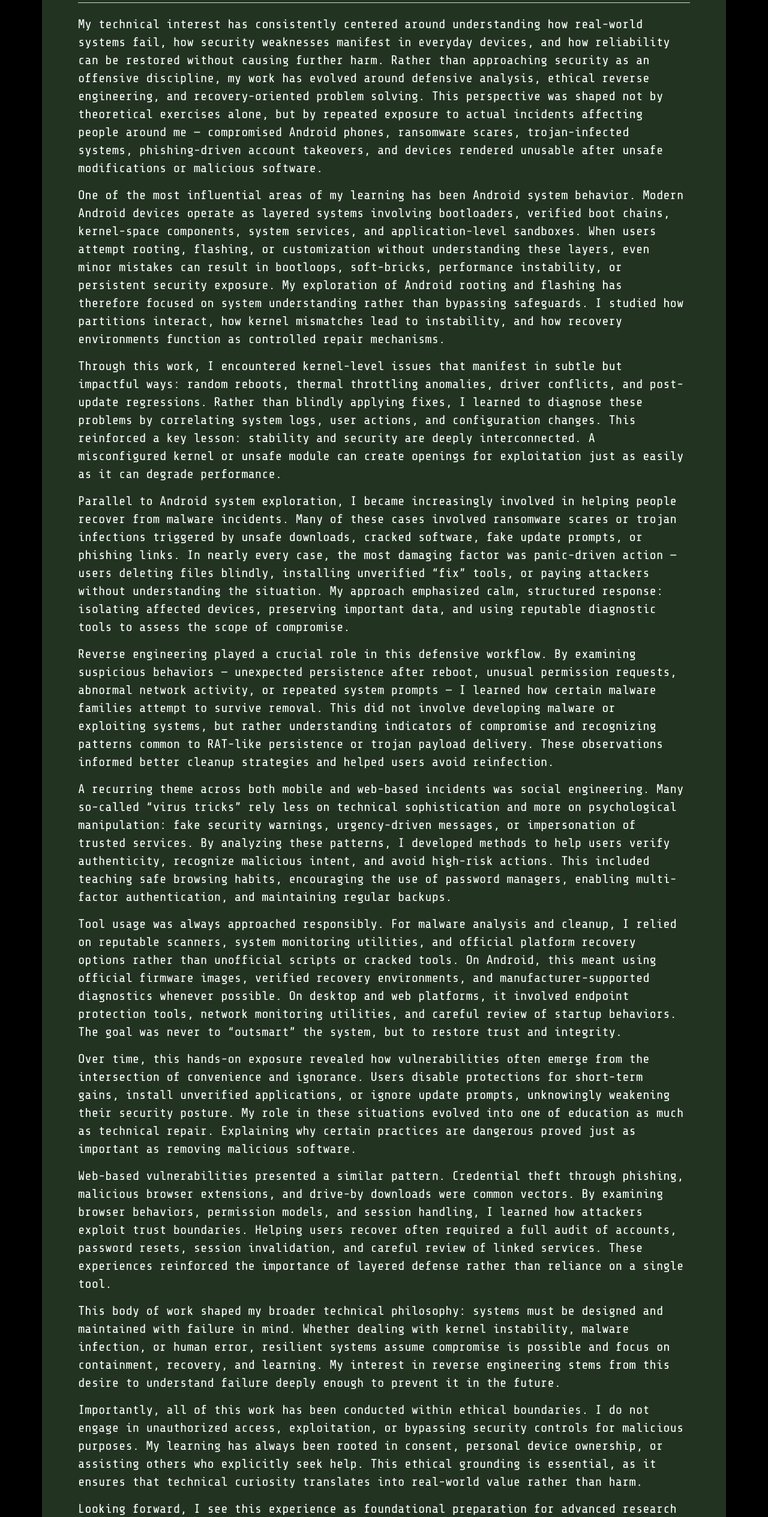
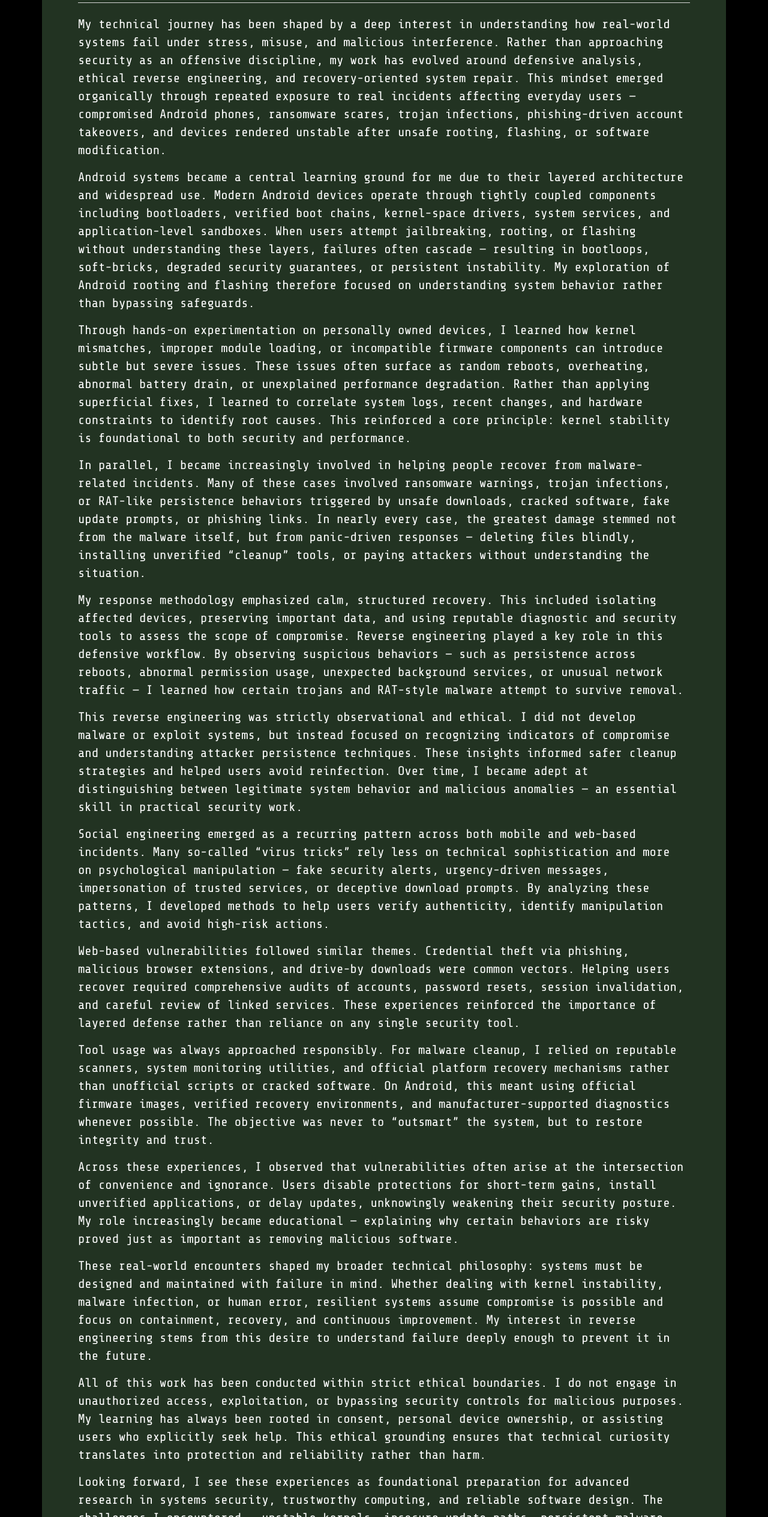
Before and after one commit to excel16061/SYED-OMER-ALI, a plain HTML site: page hack_cv/hack_cv.html in a window 1280 px wide. Shown: the part 271-2800 px from the top of the page at 60% size. Drawn offline with nearby package versions, Linux system fonts and the light colour scheme.

Commit message:
Revise technical narrative and update stylesnew

```diff
--- a/hack_cv/hack_cv.html
+++ b/hack_cv/hack_cv.html
@@ -2,126 +2,202 @@
 <html lang="en">
 <head>
   <meta charset="UTF-8">
-  <title>Security, Systems & Reverse Engineering – Technical Narrative</title>
+  <title>Security, Systems & Reverse Engineering</title>
 
+  <!-- Bootstrap & Fonts -->
   <link rel="stylesheet" href="https://cdnjs.cloudflare.com/ajax/libs/twitter-bootstrap/3.3.7/css/bootstrap.min.css">
-  <link rel="stylesheet" href="https://cdnjs.cloudflare.com/ajax/libs/font-awesome/4.7.0/css/font-awesome.min.css">
-  <link rel="stylesheet" href="./style.css">
   <link href="https://fonts.googleapis.com/css?family=Share+Tech+Mono" rel="stylesheet">
+
+  <!-- ✅ YOUR CSS (added exactly, no changes) -->
+  <style>
+    *{
+      margin: 0;
+      padding: 0;
+    }
+
+    body {
+      background: black;
+      font-family: 'Share Tech Mono', monospace;
+    }
+
+    .navbar {
+      background-color: #232;
+      font-size:20px;
+      color: white;
+      position: fixed;
+      overflow: hidden;
+      top: 10;
+      width: 84.5%;
+      z-index:+5;
+    }
+
+    .jumbo-background{
+      background-color: #232;
+      color:#fff;
+      margin-top: 80px;
+      padding: 16px;
+    }
+
+    .profile-img{
+      margin-top: 120px;
+    }
+
+    .btn-git{
+      background-color:#797D7F;
+      color:white;
+    }
+
+    .btn-freeCodeCamp{
+      background-color:#58D68D;
+      color:white;
+    }
+
+    #workTitle{
+      color:grey;
+    }
+
+    li {
+      font-size: 20px;
+    }
+
+    #projectlink {
+      font-size:20px;
+    }
+
+    canvas {
+      position:absolute;
+      top:0;
+      left:0;
+      width:100%;
+      height:100%;
+      z-index:-5;
+    }
+  </style>
 </head>
 
 <body>
 
 <div class="container">
 
-  <div class="jumbotron jumbo-background">
-    <h1>Security, Systems & Reverse Engineering</h1>
+  <!-- NAVBAR -->
+  <nav class="navbar navbar-inverse">
+    <ul class="nav navbar-nav">
+      <li><a href="#content">Technical Narrative</a></li>
+    </ul>
+  </nav>
+
+  <!-- MAIN CONTENT -->
+  <div class="jumbotron jumbo-background" id="content">
+    <h1>Security, Systems & Defensive Reverse Engineering</h1>
     <hr class="star-bright">
 
     <p>
-      My technical interest has consistently centered around understanding how real-world systems fail, how security weaknesses
-      manifest in everyday devices, and how reliability can be restored without causing further harm. Rather than approaching
-      security as an offensive discipline, my work has evolved around defensive analysis, ethical reverse engineering, and
-      recovery-oriented problem solving. This perspective was shaped not by theoretical exercises alone, but by repeated exposure
-      to actual incidents affecting people around me — compromised Android phones, ransomware scares, trojan-infected systems,
-      phishing-driven account takeovers, and devices rendered unusable after unsafe modifications or malicious software.
+      My technical journey has been shaped by a deep interest in understanding how real-world systems fail under stress,
+      misuse, and malicious interference. Rather than approaching security as an offensive discipline, my work has evolved
+      around defensive analysis, ethical reverse engineering, and recovery-oriented system repair. This mindset emerged
+      organically through repeated exposure to real incidents affecting everyday users — compromised Android phones,
+      ransomware scares, trojan infections, phishing-driven account takeovers, and devices rendered unstable after unsafe
+      rooting, flashing, or software modification.
     </p>
 
     <p>
-      One of the most influential areas of my learning has been Android system behavior. Modern Android devices operate as layered
-      systems involving bootloaders, verified boot chains, kernel-space components, system services, and application-level
-      sandboxes. When users attempt rooting, flashing, or customization without understanding these layers, even minor mistakes
-      can result in bootloops, soft-bricks, performance instability, or persistent security exposure. My exploration of Android
-      rooting and flashing has therefore focused on system understanding rather than bypassing safeguards. I studied how
-      partitions interact, how kernel mismatches lead to instability, and how recovery environments function as controlled
-      repair mechanisms.
+      Android systems became a central learning ground for me due to their layered architecture and widespread use.
+      Modern Android devices operate through tightly coupled components including bootloaders, verified boot chains,
+      kernel-space drivers, system services, and application-level sandboxes. When users attempt jailbreaking, rooting,
+      or flashing without understanding these layers, failures often cascade — resulting in bootloops, soft-bricks,
+      degraded security guarantees, or persistent instability. My exploration of Android rooting and flashing therefore
+      focused on understanding system behavior rather than bypassing safeguards.
     </p>
 
     <p>
-      Through this work, I encountered kernel-level issues that manifest in subtle but impactful ways: random reboots, thermal
-      throttling anomalies, driver conflicts, and post-update regressions. Rather than blindly applying fixes, I learned to
-      diagnose these problems by correlating system logs, user actions, and configuration changes. This reinforced a key lesson:
-      stability and security are deeply interconnected. A misconfigured kernel or unsafe module can create openings for
-      exploitation just as easily as it can degrade performance.
+      Through hands-on experimentation on personally owned devices, I learned how kernel mismatches, improper module
+      loading, or incompatible firmware components can introduce subtle but severe issues. These issues often surface
+      as random reboots, overheating, abnormal battery drain, or unexplained performance degradation. Rather than
+      applying superficial fixes, I learned to correlate system logs, recent changes, and hardware constraints to
+      identify root causes. This reinforced a core principle: kernel stability is foundational to both security and
+      performance.
     </p>
 
     <p>
-      Parallel to Android system exploration, I became increasingly involved in helping people recover from malware incidents.
-      Many of these cases involved ransomware scares or trojan infections triggered by unsafe downloads, cracked software,
-      fake update prompts, or phishing links. In nearly every case, the most damaging factor was panic-driven action — users
-      deleting files blindly, installing unverified “fix” tools, or paying attackers without understanding the situation.
-      My approach emphasized calm, structured response: isolating affected devices, preserving important data, and using
-      reputable diagnostic tools to assess the scope of compromise.
+      In parallel, I became increasingly involved in helping people recover from malware-related incidents. Many of
+      these cases involved ransomware warnings, trojan infections, or RAT-like persistence behaviors triggered by
+      unsafe downloads, cracked software, fake update prompts, or phishing links. In nearly every case, the greatest
+      damage stemmed not from the malware itself, but from panic-driven responses — deleting files blindly, installing
+      unverified “cleanup” tools, or paying attackers without understanding the situation.
     </p>
 
     <p>
-      Reverse engineering played a crucial role in this defensive workflow. By examining suspicious behaviors — unexpected
-      persistence after reboot, unusual permission requests, abnormal network activity, or repeated system prompts — I learned
-      how certain malware families attempt to survive removal. This did not involve developing malware or exploiting systems,
-      but rather understanding indicators of compromise and recognizing patterns common to RAT-like persistence or trojan
-      payload delivery. These observations informed better cleanup strategies and helped users avoid reinfection.
+      My response methodology emphasized calm, structured recovery. This included isolating affected devices,
+      preserving important data, and using reputable diagnostic and security tools to assess the scope of compromise.
+      Reverse engineering played a key role in this defensive workflow. By observing suspicious behaviors — such as
+      persistence across reboots, abnormal permission usage, unexpected background services, or unusual network traffic —
+      I learned how certain trojans and RAT-style malware attempt to survive removal.
     </p>
 
     <p>
-      A recurring theme across both mobile and web-based incidents was social engineering. Many so-called “virus tricks” rely
-      less on technical sophistication and more on psychological manipulation: fake security warnings, urgency-driven messages,
-      or impersonation of trusted services. By analyzing these patterns, I developed methods to help users verify authenticity,
-      recognize malicious intent, and avoid high-risk actions. This included teaching safe browsing habits, encouraging the use
-      of password managers, enabling multi-factor authentication, and maintaining regular backups.
+      This reverse engineering was strictly observational and ethical. I did not develop malware or exploit systems,
+      but instead focused on recognizing indicators of compromise and understanding attacker persistence techniques.
+      These insights informed safer cleanup strategies and helped users avoid reinfection. Over time, I became adept
+      at distinguishing between legitimate system behavior and malicious anomalies — an essential skill in practical
+      security work.
     </p>
 
     <p>
-      Tool usage was always approached responsibly. For malware analysis and cleanup, I relied on reputable scanners, system
-      monitoring utilities, and official platform recovery options rather than unofficial scripts or cracked tools. On Android,
-      this meant using official firmware images, verified recovery environments, and manufacturer-supported diagnostics whenever
-      possible. On desktop and web platforms, it involved endpoint protection tools, network monitoring utilities, and careful
-      review of startup behaviors. The goal was never to “outsmart” the system, but to restore trust and integrity.
+      Social engineering emerged as a recurring pattern across both mobile and web-based incidents. Many so-called
+      “virus tricks” rely less on technical sophistication and more on psychological manipulation — fake security alerts,
+      urgency-driven messages, impersonation of trusted services, or deceptive download prompts. By analyzing these
+      patterns, I developed methods to help users verify authenticity, identify manipulation tactics, and avoid high-risk
+      actions.
     </p>
 
     <p>
-      Over time, this hands-on exposure revealed how vulnerabilities often emerge from the intersection of convenience and
-      ignorance. Users disable protections for short-term gains, install unverified applications, or ignore update prompts,
-      unknowingly weakening their security posture. My role in these situations evolved into one of education as much as
-      technical repair. Explaining why certain practices are dangerous proved just as important as removing malicious software.
+      Web-based vulnerabilities followed similar themes. Credential theft via phishing, malicious browser extensions,
+      and drive-by downloads were common vectors. Helping users recover required comprehensive audits of accounts,
+      password resets, session invalidation, and careful review of linked services. These experiences reinforced the
+      importance of layered defense rather than reliance on any single security tool.
     </p>
 
     <p>
-      Web-based vulnerabilities presented a similar pattern. Credential theft through phishing, malicious browser extensions,
-      and drive-by downloads were common vectors. By examining browser behaviors, permission models, and session handling, I
-      learned how attackers exploit trust boundaries. Helping users recover often required a full audit of accounts, password
-      resets, session invalidation, and careful review of linked services. These experiences reinforced the importance of
-      layered defense rather than reliance on a single tool.
+      Tool usage was always approached responsibly. For malware cleanup, I relied on reputable scanners, system monitoring
+      utilities, and official platform recovery mechanisms rather than unofficial scripts or cracked software. On Android,
+      this meant using official firmware images, verified recovery environments, and manufacturer-supported diagnostics
+      whenever possible. The objective was never to “outsmart” the system, but to restore integrity and trust.
     </p>
 
     <p>
-      This body of work shaped my broader technical philosophy: systems must be designed and maintained with failure in mind.
-      Whether dealing with kernel instability, malware infection, or human error, resilient systems assume compromise is
-      possible and focus on containment, recovery, and learning. My interest in reverse engineering stems from this desire to
-      understand failure deeply enough to prevent it in the future.
+      Across these experiences, I observed that vulnerabilities often arise at the intersection of convenience and
+      ignorance. Users disable protections for short-term gains, install unverified applications, or delay updates,
+      unknowingly weakening their security posture. My role increasingly became educational — explaining why certain
+      behaviors are risky proved just as important as removing malicious software.
     </p>
 
     <p>
-      Importantly, all of this work has been conducted within ethical boundaries. I do not engage in unauthorized access,
-      exploitation, or bypassing security controls for malicious purposes. My learning has always been rooted in consent,
-      personal device ownership, or assisting others who explicitly seek help. This ethical grounding is essential, as it
-      ensures that technical curiosity translates into real-world value rather than harm.
+      These real-world encounters shaped my broader technical philosophy: systems must be designed and maintained with
+      failure in mind. Whether dealing with kernel instability, malware infection, or human error, resilient systems
+      assume compromise is possible and focus on containment, recovery, and continuous improvement. My interest in
+      reverse engineering stems from this desire to understand failure deeply enough to prevent it in the future.
     </p>
 
     <p>
-      Looking forward, I see this experience as foundational preparation for advanced research in systems security,
-      trustworthy computing, and resource-aware software design. The challenges I encountered — unstable kernels, insecure
-      update paths, persistent malware, and human-centered vulnerabilities — highlight the need for systems that are not only
-      powerful, but understandable, recoverable, and secure by design. My goal is to contribute to this space by developing
-      solutions that acknowledge real-world constraints and user behavior.
+      All of this work has been conducted within strict ethical boundaries. I do not engage in unauthorized access,
+      exploitation, or bypassing security controls for malicious purposes. My learning has always been rooted in consent,
+      personal device ownership, or assisting users who explicitly seek help. This ethical grounding ensures that technical
+      curiosity translates into protection and reliability rather than harm.
+    </p>
+
+    <p>
+      Looking forward, I see these experiences as foundational preparation for advanced research in systems security,
+      trustworthy computing, and reliable software design. The challenges I encountered — unstable kernels, insecure
+      update paths, persistent malware, and human-centered vulnerabilities — highlight the need for systems that are not
+      only powerful, but understandable, recoverable, and secure by design.
     </p>
 
     <p>
       In summary, my work across Android system debugging, defensive reverse engineering, malware recovery, and vulnerability
-      awareness reflects a consistent focus on reliability, ethics, and user protection. These experiences transformed abstract
-      security concepts into practical understanding and reinforced my commitment to building systems that can be trusted even
-      when things go wrong.
+      awareness reflects a consistent focus on reliability, ethics, and user protection. These experiences transformed
+      abstract security concepts into practical understanding and reinforced my commitment to building systems that remain
+      dependable even when things go wrong.
     </p>
-
   </div>
 
   <footer class="container-fluid text-center">
@@ -130,6 +206,8 @@
 
 </div>
 
+<canvas id="c"></canvas>
+
 <script src="https://cdnjs.cloudflare.com/ajax/libs/jquery/3.2.1/jquery.min.js"></script>
 <script src="https://cdnjs.cloudflare.com/ajax/libs/twitter-bootstrap/3.3.7/js/bootstrap.min.js"></script>
 
```
